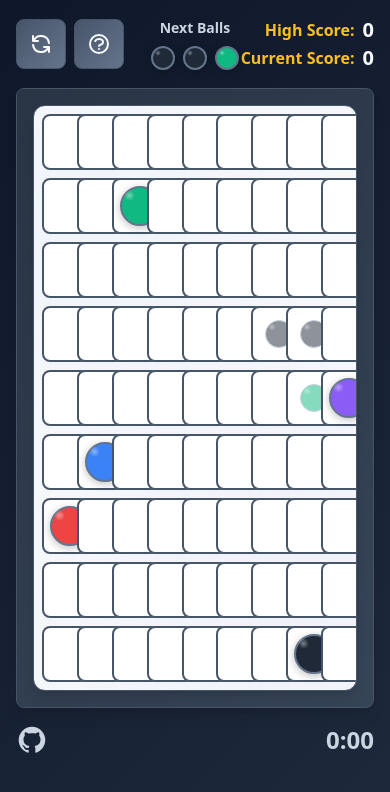
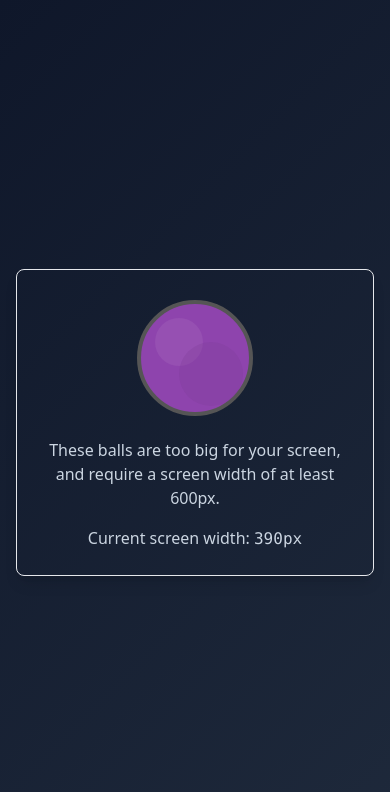
Before and after one commit to janschupke/lines, a React (Vite) app: page / in a window 390 px wide. Shown: the top 792 px of the page. Built offline with nearby package versions, Linux system fonts and the light colour scheme.

Commit message:
Small screen warning

```diff
--- a/src/App.tsx
+++ b/src/App.tsx
@@ -1,8 +1,29 @@
-import { useState } from "react";
+import { useState, useEffect } from "react";
 import Game from "./components/game/Game";
+import SmallScreenWarning from "./components/ui/SmallScreenWarning";
 
 function App() {
   const [showGuide, setShowGuide] = useState(false);
+  const [isSmallScreen, setIsSmallScreen] = useState(false);
+
+  useEffect(() => {
+    const checkScreenSize = () => {
+      setIsSmallScreen(window.innerWidth < 600);
+    };
+
+    // Check initial screen size
+    checkScreenSize();
+
+    // Add event listener for window resize
+    window.addEventListener("resize", checkScreenSize);
+
+    // Cleanup event listener
+    return () => window.removeEventListener("resize", checkScreenSize);
+  }, []);
+
+  if (isSmallScreen) {
+    return <SmallScreenWarning />;
+  }
 
   return (
     <div className="min-h-screen bg-game-gradient-primary text-game-text-primary p-4">
--- /dev/null
+++ b/src/components/ui/SmallScreenWarning.tsx
@@ -0,0 +1,25 @@
+import React from "react";
+
+const SmallScreenWarning: React.FC = () => {
+  return (
+    <div className="min-h-screen bg-game-gradient-primary text-game-text-primary p-4 flex items-center justify-center">
+      <div className="max-w-md mx-auto text-center">
+        <div className="bg-game-surface-primary rounded-lg p-6 shadow-lg border border-game-border-primary">
+          <div className="text-4xl mb-4 flex justify-center">
+            <img src="/favicon.svg" alt="Ball" className="w-32 h-32" />
+          </div>
+          <p className="text-game-text-secondary mb-4">
+            These balls are too big for your screen, and require a screen width
+            of at least 600px.
+          </p>
+          <div className="text-game-text-secondary">
+            Current screen width:{" "}
+            <span className="font-mono">{window.innerWidth}px</span>
+          </div>
+        </div>
+      </div>
+    </div>
+  );
+};
+
+export default SmallScreenWarning;
```
Also changed, not shown: src/game/state/moveProcessor.ts (+5 -2 lines), 1 other file (tests, documents, lock files or other folders).
